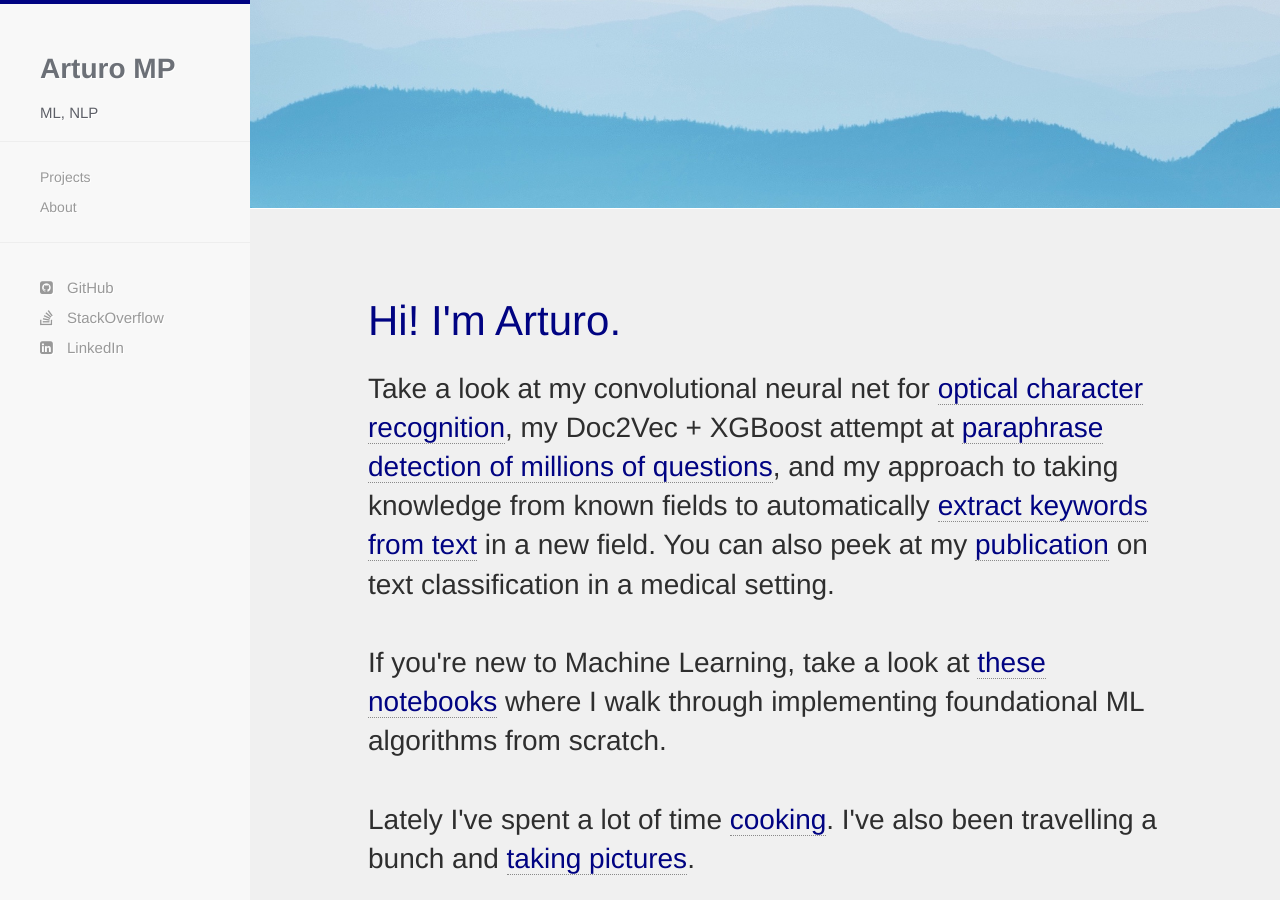
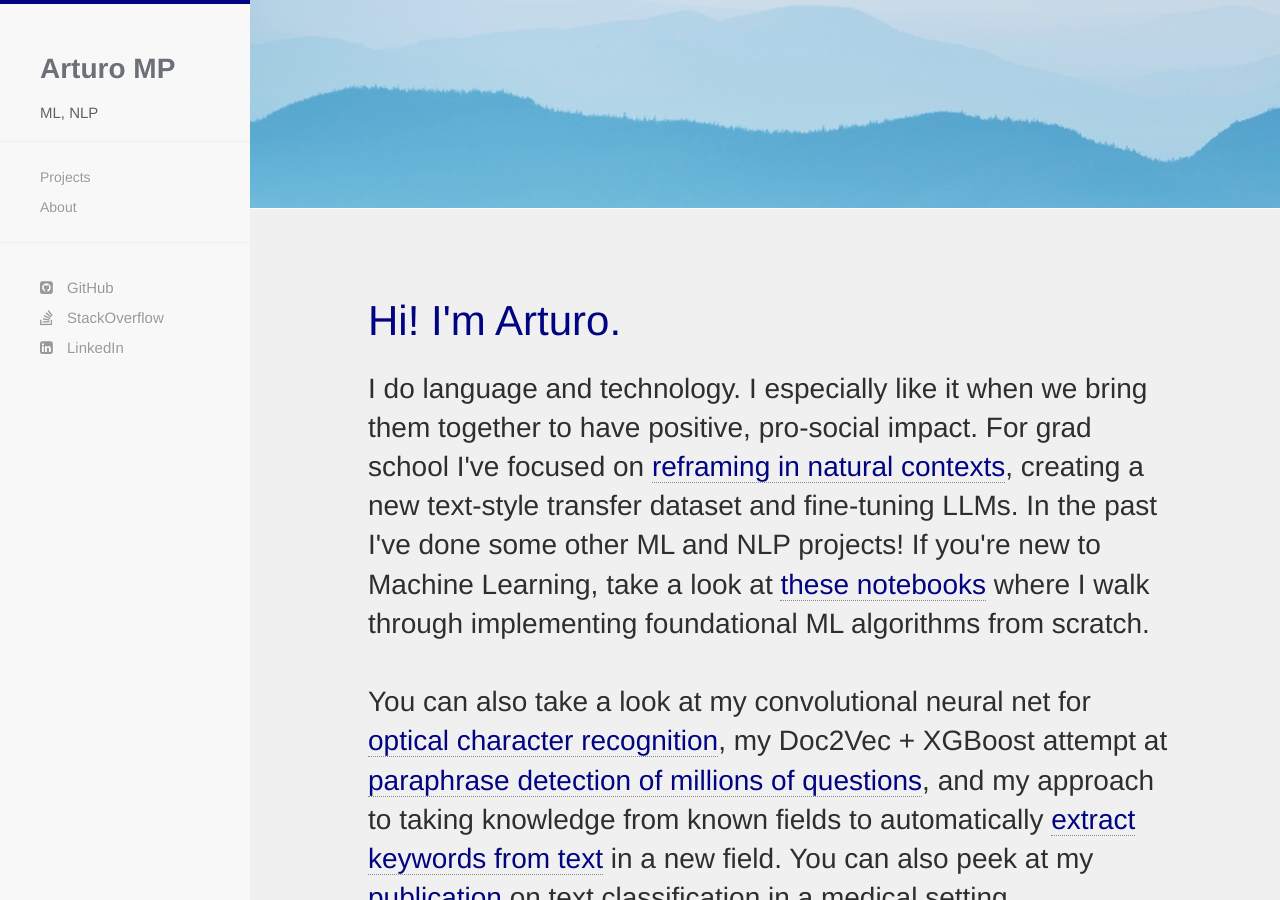
Before and after one commit to arturomp/arturomp.github.io, a Jekyll site: the page built from index.html, in a window 1280 px wide and 900 px high. Built offline with Jekyll 4.4.1, drawn with Linux system fonts in a browser that asks for light colours; nearby versions of some CDN libraries.

Commit message:
Update greeting.html

```diff
--- a/_includes/greeting.html
+++ b/_includes/greeting.html
@@ -6,12 +6,16 @@
 
       <h2>
 
-      Take a look at my convolutional neural net for <a href="https://github.com/arturomp/kaggle/blob/master/digit-recognition/cnn-digit-recognition.ipynb" target="_blank">optical character recognition</a>, my Doc2Vec + XGBoost attempt at <a href="https://github.com/arturomp/kaggle/blob/master/quora-question-similarity/quora-question-similarity.ipynb" target="_blank">paraphrase detection of millions of questions</a>, and my approach to taking knowledge from known fields to automatically <a href="https://github.com/arturomp/kaggle/blob/master/stack-exchange-keyword-extraction/Stack-Exchange-keyword-extraction.ipynb" target="_blank">extract keywords from text</a> in a new field. You can also peek at my <a href="https://www.ncbi.nlm.nih.gov/pubmed/23920798" target="_blank">publication</a> on text classification in a medical setting.
+      I do language and technology. I especially like it when we bring them together to have positive, pro-social impact.
 
+      For grad school I've focused on <a href="https://drive.google.com/file/d/1bCvv9L5hkqg6375emnf1mHFdLQvvDNPu/view?usp=sharing" target="_blank">reframing in natural contexts</a>, creating a new text-style transfer dataset and fine-tuning LLMs.
+
+      In the past I've done some other ML and NLP projects! If you're new to Machine Learning, take a look at <a href="https://github.com/arturomp/coursera-machine-learning-in-python#readme" target="_blank">these notebooks</a> where I walk through implementing foundational ML algorithms from scratch.
       <br>
       <br>
 
-      If you're new to Machine Learning, take a look at <a href="https://github.com/arturomp/coursera-machine-learning-in-python#readme" target="_blank">these notebooks</a> where I walk through implementing foundational ML algorithms from scratch.
+      You can also take a look at my convolutional neural net for <a href="https://github.com/arturomp/kaggle/blob/master/digit-recognition/cnn-digit-recognition.ipynb" target="_blank">optical character recognition</a>, my Doc2Vec + XGBoost attempt at <a href="https://github.com/arturomp/kaggle/blob/master/quora-question-similarity/quora-question-similarity.ipynb" target="_blank">paraphrase detection of millions of questions</a>, and my approach to taking knowledge from known fields to automatically <a href="https://github.com/arturomp/kaggle/blob/master/stack-exchange-keyword-extraction/Stack-Exchange-keyword-extraction.ipynb" target="_blank">extract keywords from text</a> in a new field. You can also peek at my <a href="https://www.ncbi.nlm.nih.gov/pubmed/23920798" target="_blank">publication</a> on text classification in a medical setting.
+
       <br>
       <br>
 
```
